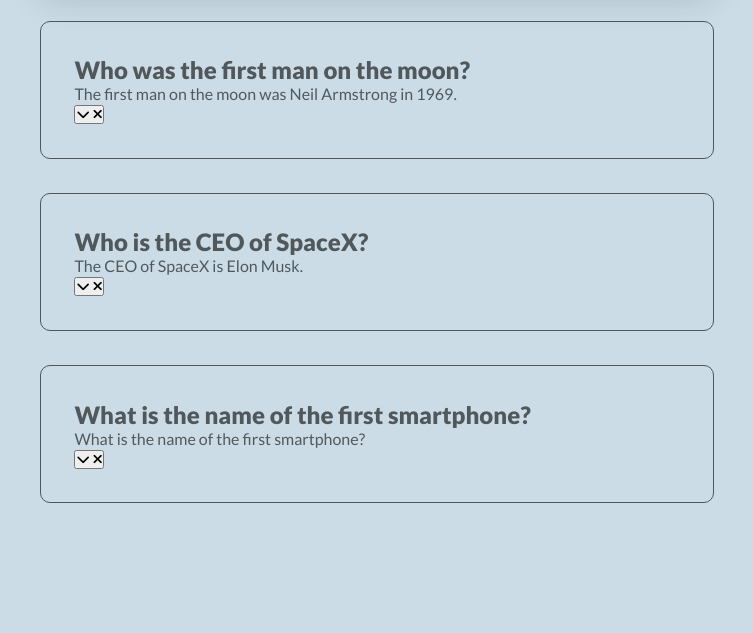
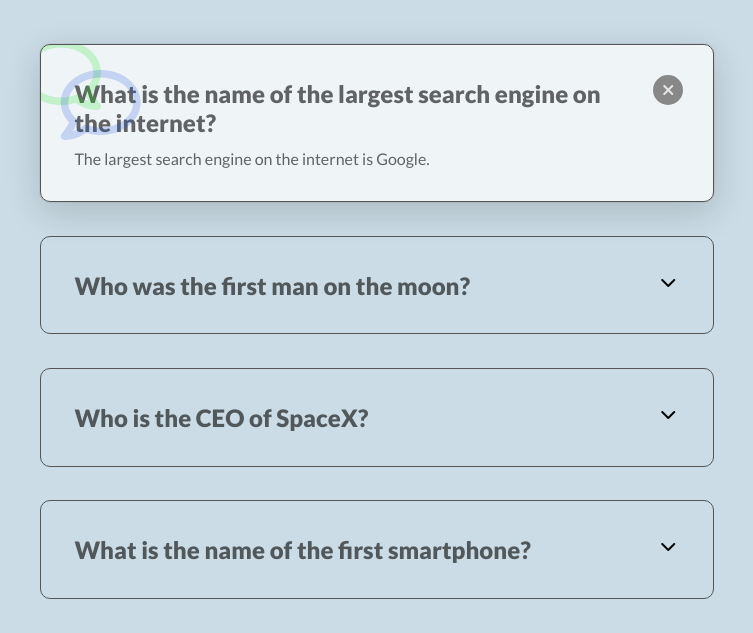
Before and after one commit to Jowkjr/FAQ-Collapse, a plain HTML site: page index.html in a window 1280 px wide. Shown: the part 303-936 px from the top of the page, without its empty margins (263-1016 px from the left). Before the commit the page ends 840 px from the top, so only its background shows below. Drawn offline with Linux system fonts and the light colour scheme.

Commit message:
Add more style

```diff
--- a/index.html
+++ b/index.html
@@ -25,7 +25,7 @@
         <p class="faq-text">
           The largest search engine on the internet is Google.
         </p>
-        <button>
+        <button class="faq-toggle">
           <i class="fas fa-chevron-down"></i>
           <i class="fas fa-times"></i>
         </button>
@@ -35,7 +35,7 @@
         <p class="faq-text">
           The first man on the moon was Neil Armstrong in 1969.
         </p>
-        <button>
+        <button class="faq-toggle">
           <i class="fas fa-chevron-down"></i>
           <i class="fas fa-times"></i>
         </button>
@@ -43,7 +43,7 @@
       <div class="faq">
         <h2 class="faq-title">Who is the CEO of SpaceX?</h2>
         <p class="faq-text">The CEO of SpaceX is Elon Musk.</p>
-        <button>
+        <button class="faq-toggle">
           <i class="fas fa-chevron-down"></i>
           <i class="fas fa-times"></i>
         </button>
@@ -51,11 +51,12 @@
       <div class="faq">
         <h2 class="faq-title">What is the name of the first smartphone?</h2>
         <p class="faq-text">What is the name of the first smartphone?</p>
-        <button>
+        <button class="faq-toggle">
           <i class="fas fa-chevron-down"></i>
           <i class="fas fa-times"></i>
         </button>
       </div>
     </div>
+    <script src="script.js"></script>
   </body>
 </html>
--- a/style.css
+++ b/style.css
@@ -19,9 +19,8 @@ body {
 }
 
 h1 {
-  margin: 2% 0 5%;
+  margin: 30% 0 2%;
 }
-
 .faq-container {
   max-width: 800px;
 }
@@ -42,3 +41,74 @@ h1 {
   box-shadow: rgba(0, 0, 0, 0.16) 0px 10px 36px 0px,
     rgba(0, 0, 0, 0.06) 0px 0px 0px 1px;
 }
+
+.faq.active::before,
+.faq.active::after {
+  position: absolute;
+  content: "\f075";
+  font-family: "Font Awesome 5 Free";
+  color: rgb(26, 80, 217);
+  font-size: 5rem;
+  opacity: 0.2;
+  top: 20px;
+  left: 20px;
+  z-index: 0;
+}
+
+.faq.active::before {
+  color: rgb(20, 227, 20);
+  top: -10px;
+  left: -20px;
+  transform: rotateY(180deg);
+}
+
+.faq-title {
+  margin: 0 10% 0 0;
+}
+
+.faq-text {
+  display: none;
+  margin: 2% 0 0;
+}
+
+.faq.active .faq-text {
+  display: block;
+}
+
+.faq-toggle {
+  display: flex;
+  position: absolute;
+  align-items: center;
+  justify-content: center;
+  background-color: transparent;
+  top: 30px;
+  right: 30px;
+  height: 30px;
+  width: 30px;
+  font-size: 16px;
+  padding: 0;
+  border: 0;
+  border-radius: 50%;
+  cursor: pointer;
+}
+
+.faq-toggle:focus {
+  outline: 0;
+}
+
+.faq-toggle .fa-times {
+  display: none;
+}
+
+.faq.active .faq-toggle .fa-times {
+  color: #e7e7e7;
+  display: block;
+}
+
+.faq.active .faq-toggle .fa-chevron-down {
+  display: none;
+}
+
+.faq.active .faq-toggle {
+  background-color: #888;
+}
```
Also changed, not shown: script.js (added), 1 other file.
